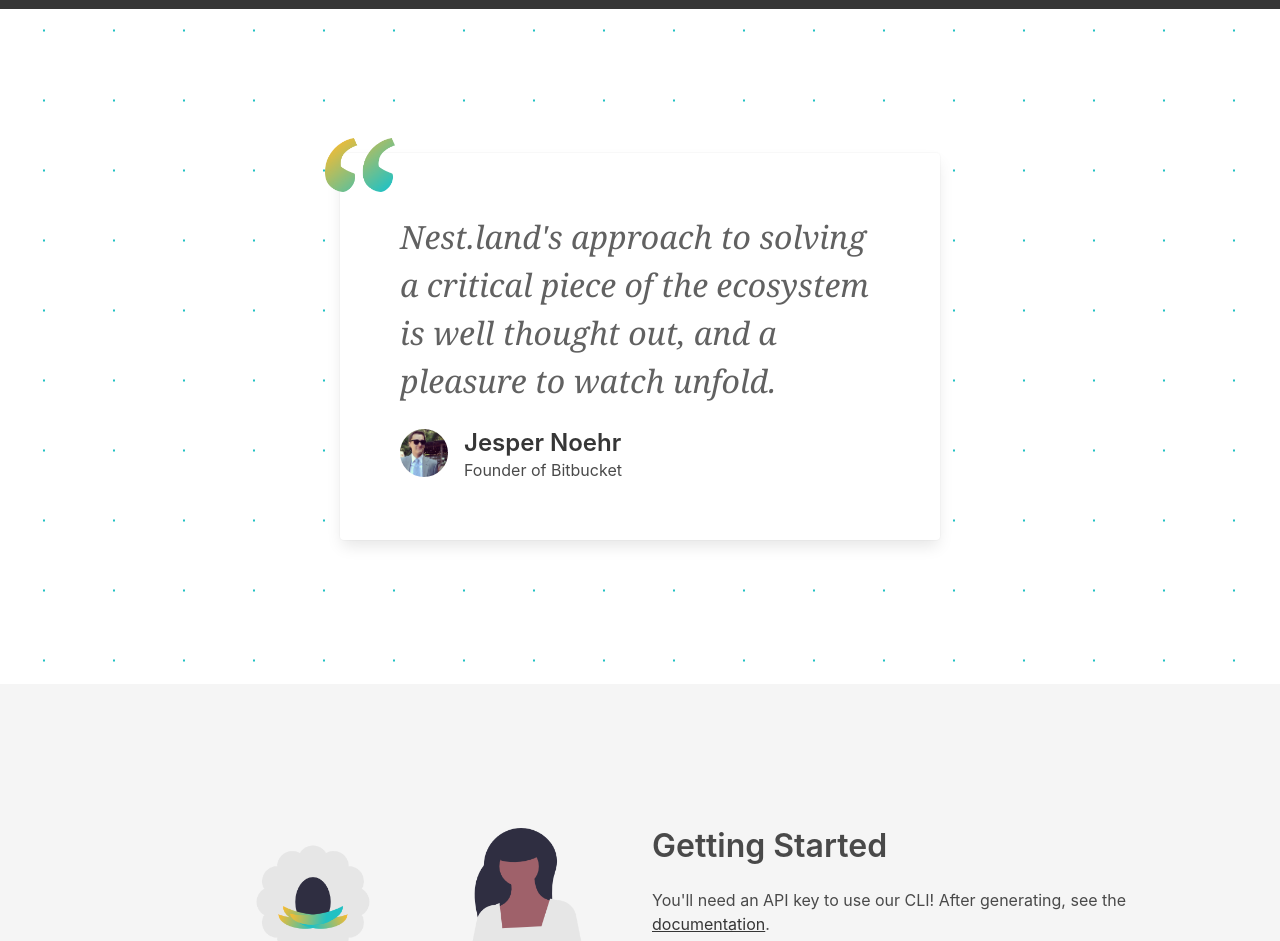
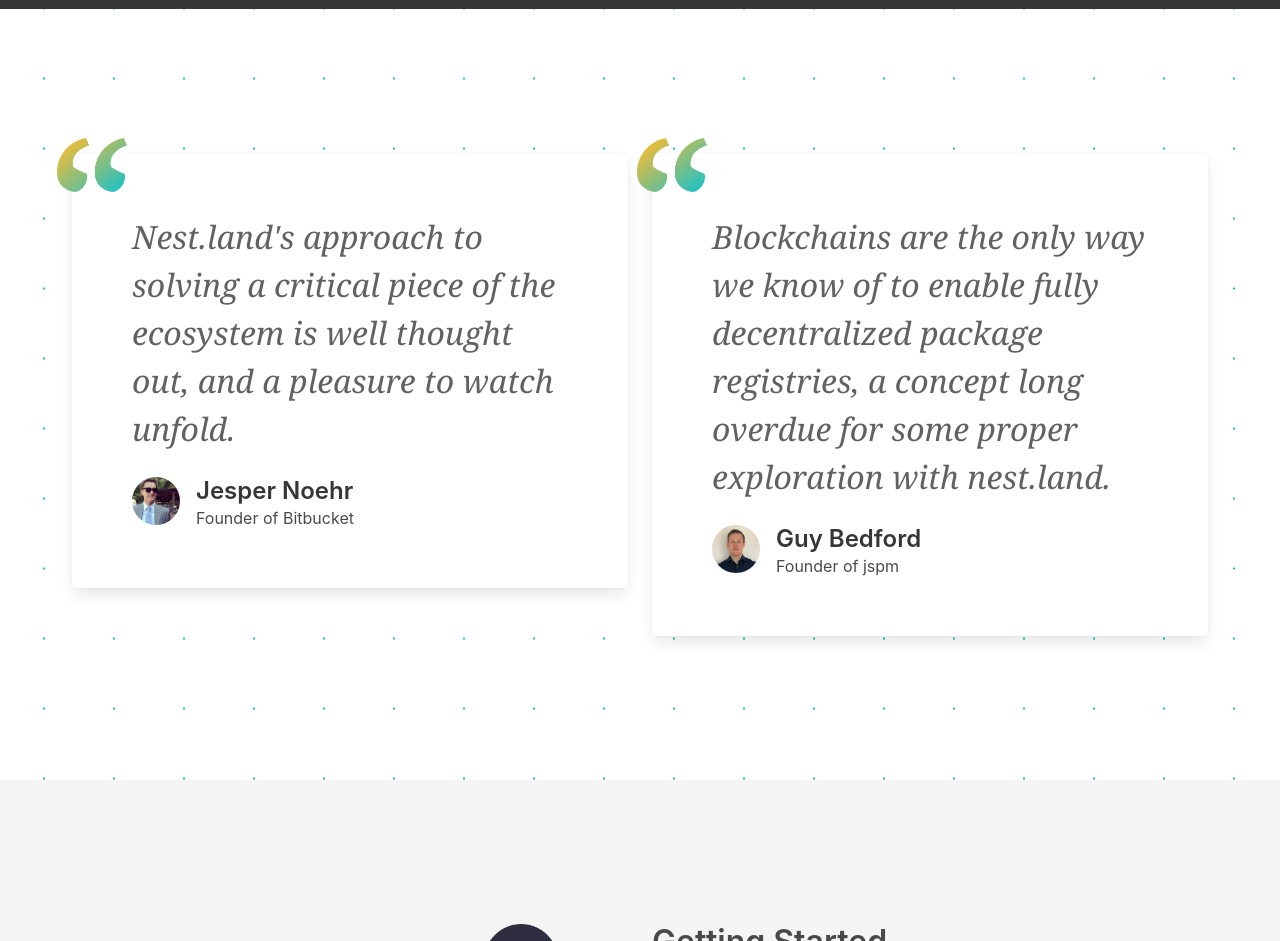
Before and after one commit to nestdotland/nest.land, a Vue app in the folder web/: page / in a window 1280 px wide. Shown: the part 1900-2841 px from the top of the page. Built offline with nearby package versions, Linux system fonts and the light colour scheme; what vue-clipboard2, vue-lodash, vue-recaptcha-v3 would draw is missing.

Commit message:
feat(site): Added Bedford testimonial

```diff
--- a/web/src/components/home/Testimonial.vue
+++ b/web/src/components/home/Testimonial.vue
@@ -2,7 +2,9 @@
   <div class="hero is-medium nest-dots-hero">
     <div class="hero-body">
       <div class="container">
-        <div class="card" id="testimonial-card">
+        <div class="columns">
+          <div class="column">
+            <div class="card testimonial-card">
               <div class="card-content">
                 <img class="quotes" src="../../assets/quotes.png" alt="Quotes" />
                 <p
@@ -11,12 +13,35 @@
                 <div class="media">
                   <div class="media-left">
                     <figure class="image is-48x48">
-                  <img class="is-rounded" src="../../assets/jesper.jpg" alt="Jesper" />
+                      <img class="is-rounded" src="../../assets/noehr.jpg" alt="Jesper" />
                     </figure>
                   </div>
                   <div class="media-content">
                     <p class="title is-4">Jesper Noehr</p>
                     <p class="subtitle is-6">Founder of Bitbucket</p>
+                  </div>
+                </div>
+              </div>
+            </div>
+          </div>
+          <div class="column">
+            <div class="card testimonial-card">
+              <div class="card-content">
+                <img class="quotes" src="../../assets/quotes.png" alt="Quotes" />
+                <p
+                  class="title is-3"
+                >Blockchains are the only way we know of to enable fully decentralized package registries, a concept long overdue for some proper exploration with nest.land.</p>
+                <div class="media">
+                  <div class="media-left">
+                    <figure class="image is-48x48">
+                      <img class="is-rounded" src="../../assets/bedford.webp" alt="Jesper" />
+                    </figure>
+                  </div>
+                  <div class="media-content">
+                    <p class="title is-4">Guy Bedford</p>
+                    <p class="subtitle is-6">Founder of jspm</p>
+                  </div>
+                </div>
               </div>
             </div>
           </div>
@@ -31,7 +56,7 @@ export default {};
 </script>
 
 <style lang="scss" scoped>
-#testimonial-card {
+.testimonial-card {
   max-width: 600px;
   width: 100%;
   margin: 0 auto;
```
Also changed, not shown: web/src/assets/bedford.webp (added), web/src/assets/noehr.jpg (renamed from web/src/assets/jesper.jpg). Lines whose indentation alone changed are shown as unchanged.
